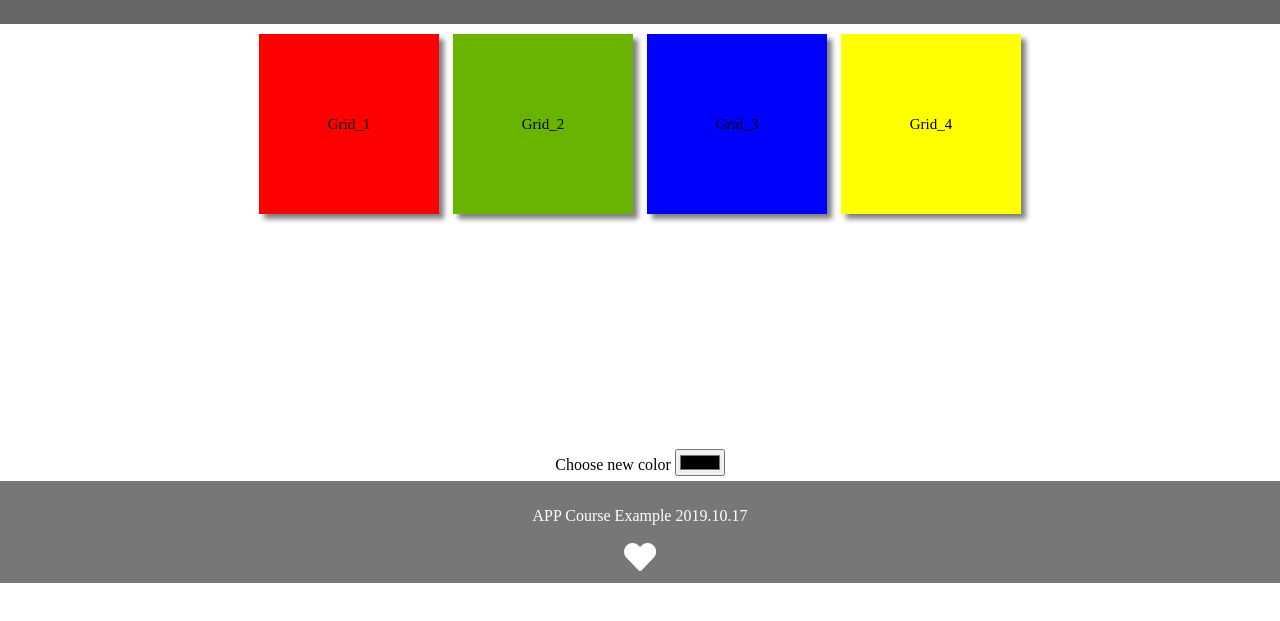
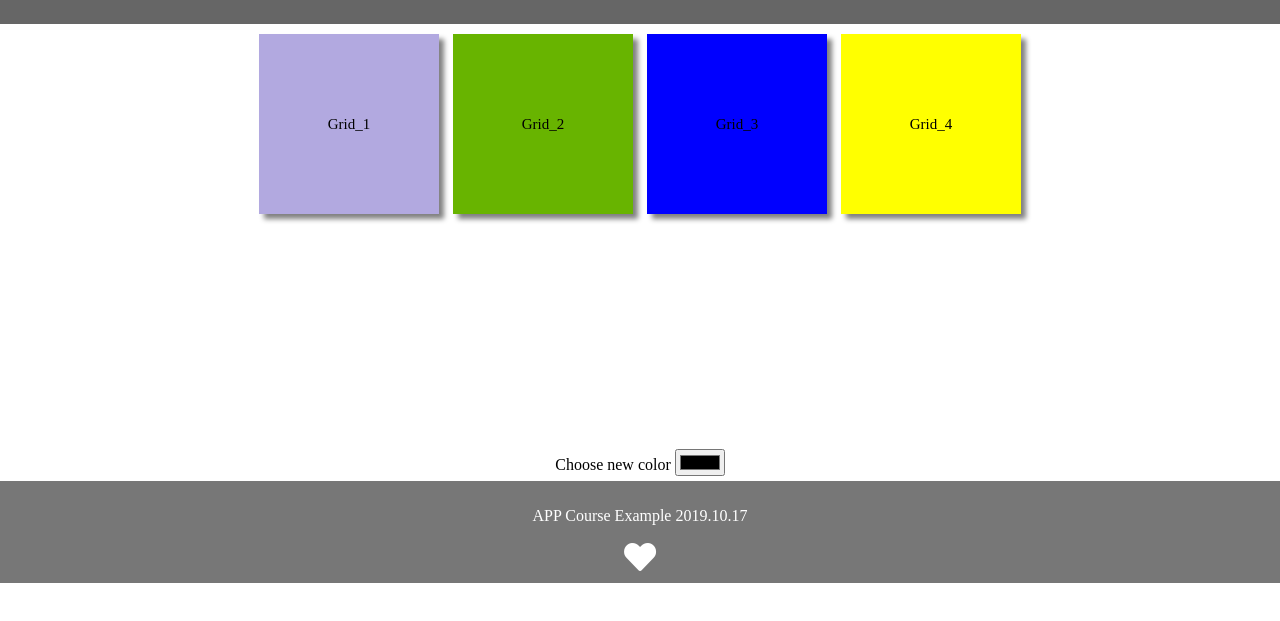
Before and after one commit to cotton1121/app, a plain HTML site: page index.html in a window 1280 px wide. Shown: the part 75-696 px from the top of the page. Drawn offline with Linux system fonts and the light colour scheme.

Commit message:
20191024
2

```diff
--- a/a.css
+++ b/a.css
@@ -1,5 +1,3 @@
-
-
 div.container {
  width: 210px;
  height: 360px;
--- a/b.css
+++ b/b.css
@@ -1,5 +1,3 @@
-
-
 div.container {
  width: 420px;
  height: 420px;
--- a/basic.css
+++ b/basic.css
@@ -1,5 +1,5 @@
 :root {
-	--back_color: red; /* Default value */
+	--back_color: rgb(178, 169, 224); /* Default value */
 	--heartbeat: 0s; /* Default value */
 }
 
--- a/c.css
+++ b/c.css
@@ -1,5 +1,3 @@
-
-
 div.container {
  width: 840px;
  height: 420px;
```
